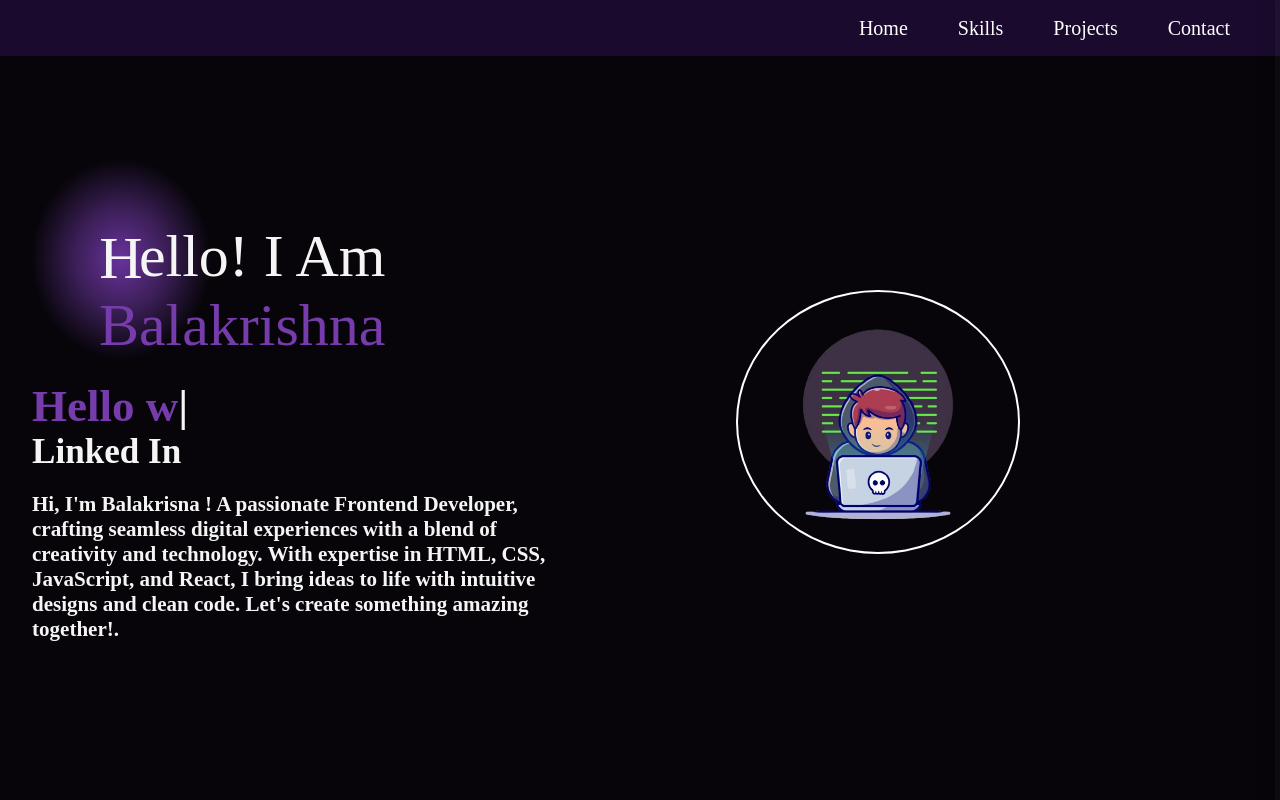
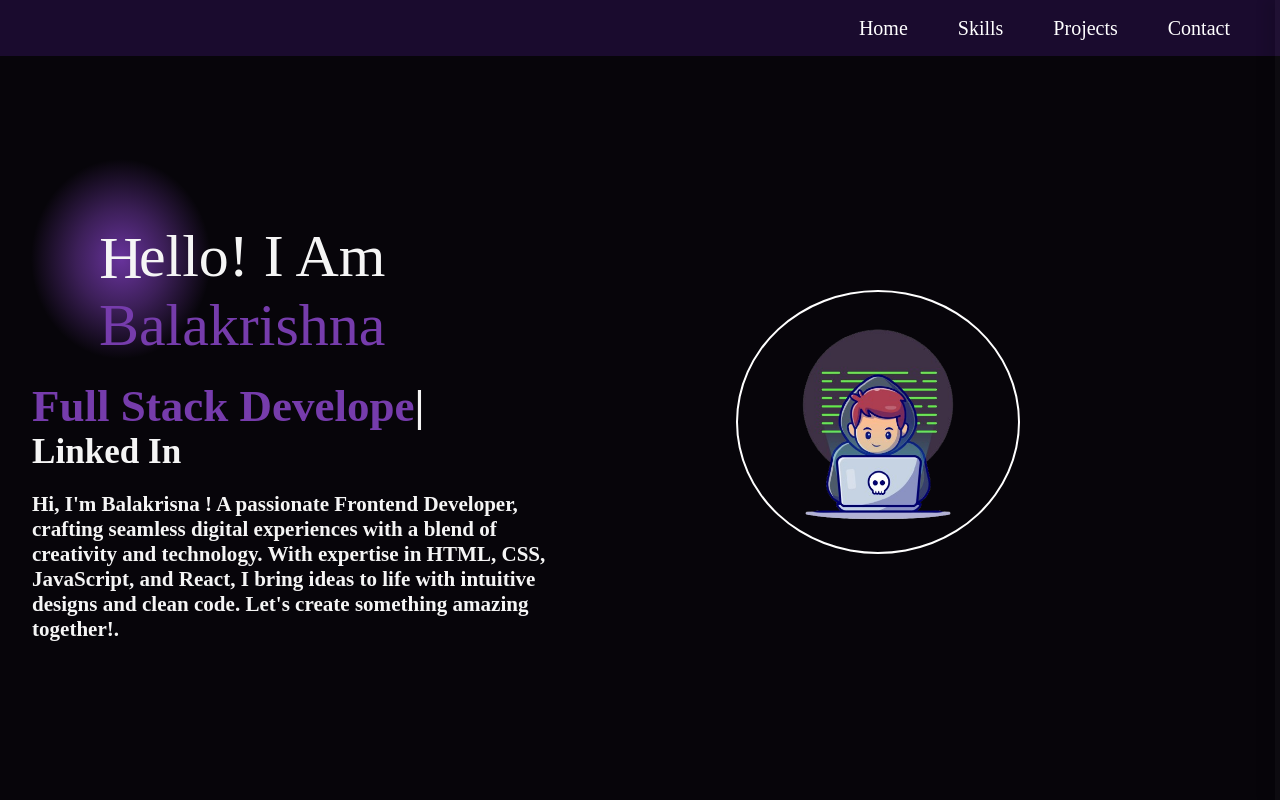
Before and after one commit to Balakrishna-2003/Portfolio, a React (Vite) app: page / in a window 1280 px wide. Shown: the top 800 px of the page. Built offline with nearby package versions, Linux system fonts and the light colour scheme; a web font is replaced by a local one.

Commit message:
small changes

```diff
--- a/src/components/Heropage.jsx
+++ b/src/components/Heropage.jsx
@@ -6,7 +6,7 @@ export default function Heropage() {
     useEffect(() => {
         // Typing animation script start
        const typing = new Typed(el.current, {
-            strings: ["Hello world","React dev"],
+            strings: ["Android Developer", "Full Stack Developer"],
             typeSpeed: 100,
             backSpeed: 40,
             loop: true,
```
